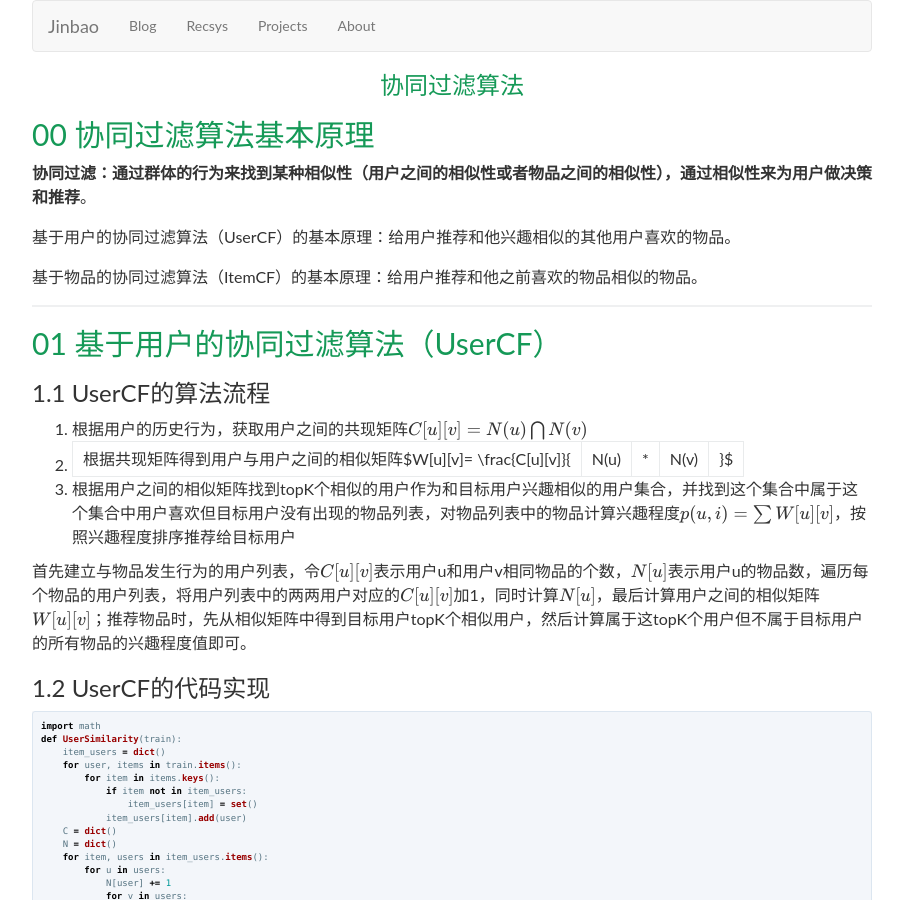
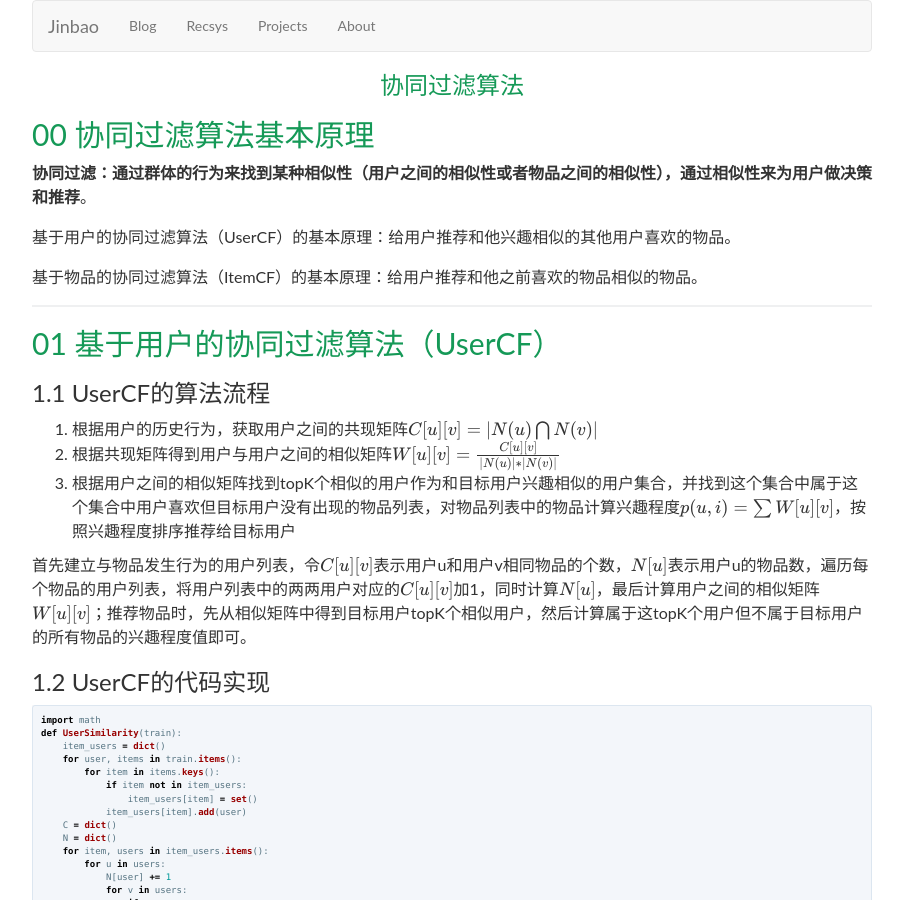
Before and after one commit to JinbaoWeb/jinbaoweb.github.io, a Jekyll site: the page built from recsys/cf.md, in a window 1280 px wide and 900 px high. Shown: the whole window, without its empty margins (188-1091 px from the left). Built offline with Jekyll 4.4.1, drawn with Linux system fonts in a browser that asks for light colours; nearby versions of some CDN libraries; our own code applies the rules of GitHub Pages for plain Markdown files; formulas are drawn with MathJax 3; comment, search, counter and statistics services are not loaded.

Commit message:
Update cf.md

```diff
--- a/recsys/cf.md
+++ b/recsys/cf.md
@@ -14,8 +14,8 @@
 
 ### 1.1 UserCF的算法流程
 
-1. 根据用户的历史行为，获取用户之间的共现矩阵$C[u][v]=N(u) \bigcap N(v)$
-2. 根据共现矩阵得到用户与用户之间的相似矩阵$W[u][v]= \frac{C[u][v]}{|N(u)| * |N(v)|}$
+1. 根据用户的历史行为，获取用户之间的共现矩阵$C[u][v]= \vert N(u) \bigcap N(v) \vert$
+2. 根据共现矩阵得到用户与用户之间的相似矩阵$W[u][v]= \frac{C[u][v]}{\vert N(u) \vert * \vert N(v) \vert}$
 3. 根据用户之间的相似矩阵找到topK个相似的用户作为和目标用户兴趣相似的用户集合，并找到这个集合中属于这个集合中用户喜欢但目标用户没有出现的物品列表，对物品列表中的物品计算兴趣程度$p(u, i) = \sum {W[u][v]}$，按照兴趣程度排序推荐给目标用户
 
 首先建立与物品发生行为的用户列表，令$C[u][v]$表示用户u和用户v相同物品的个数，$N[u]$表示用户u的物品数，遍历每个物品的用户列表，将用户列表中的两两用户对应的$C[u][v]$加1，同时计算$N[u]$，最后计算用户之间的相似矩阵$W[u][v]$；推荐物品时，先从相似矩阵中得到目标用户topK个相似用户，然后计算属于这topK个用户但不属于目标用户的所有物品的兴趣程度值即可。
```
